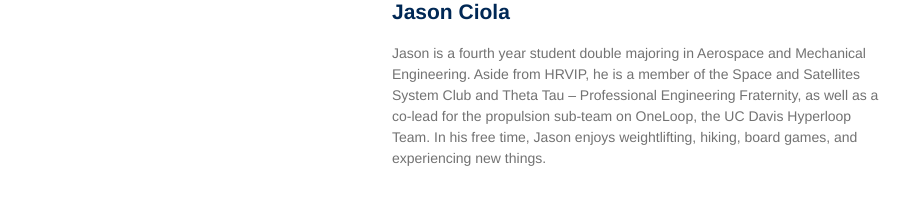
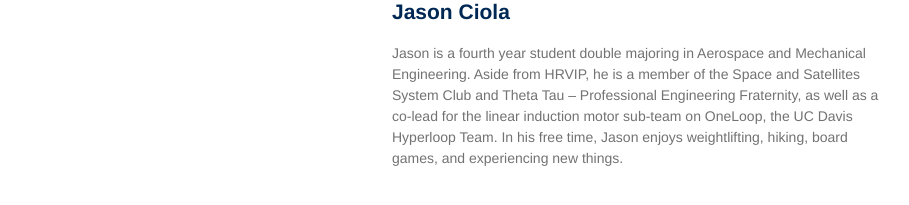
Before and after one commit to HRVIP/HRVIP.github.io, a Jekyll site: the page built from people/_posts/2019-07-01-jason-ciola.md, in a window 1280 px wide. Shown: the part 344-549 px from the top of the page, without its empty margins (178-1087 px from the left). Built offline with Jekyll 4.4.1, drawn with Linux system fonts in a browser that asks for light colours.

Commit message:
update jason

```diff
--- a/people/_posts/2019-07-01-jason-ciola.md
+++ b/people/_posts/2019-07-01-jason-ciola.md
@@ -11,5 +11,5 @@ image: '/images/Jason%20Ciola.jpg'
 <h2 class="team-title">Jason Ciola</h2>
 <h4 class="team-position"></h4>
 
-<p>Jason is a fourth year student double majoring in Aerospace and Mechanical Engineering. Aside from HRVIP, he is a member of the Space and Satellites System Club and Theta Tau – Professional Engineering Fraternity, as well as a co-lead for the propulsion sub-team on OneLoop, the UC Davis Hyperloop Team. In his free time, Jason enjoys weightlifting, hiking, board games, and experiencing new things.</p>
+<p>Jason is a fourth year student double majoring in Aerospace and Mechanical Engineering. Aside from HRVIP, he is a member of the Space and Satellites System Club and Theta Tau – Professional Engineering Fraternity, as well as a co-lead for the linear induction motor sub-team on OneLoop, the UC Davis Hyperloop Team. In his free time, Jason enjoys weightlifting, hiking, board games, and experiencing new things.</p>
 <ul class="team-member-other-info"></ul>
```
